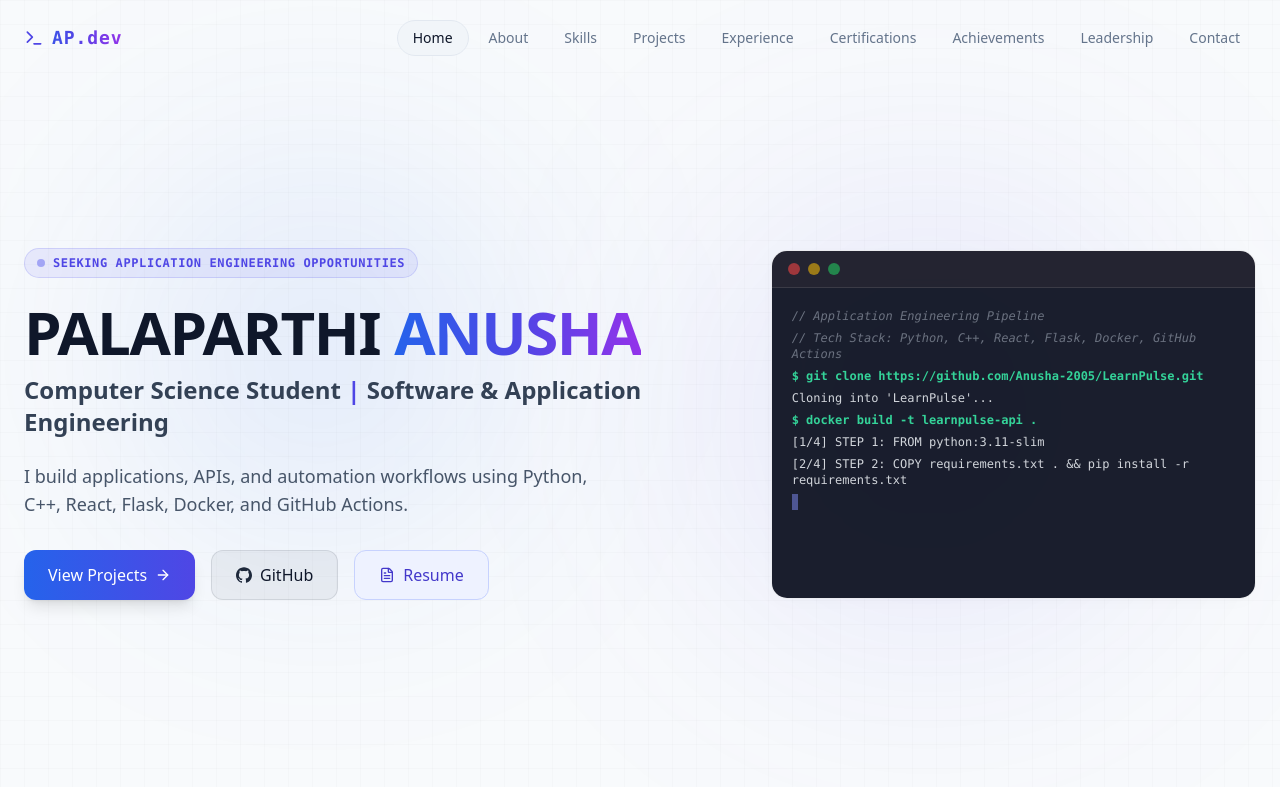
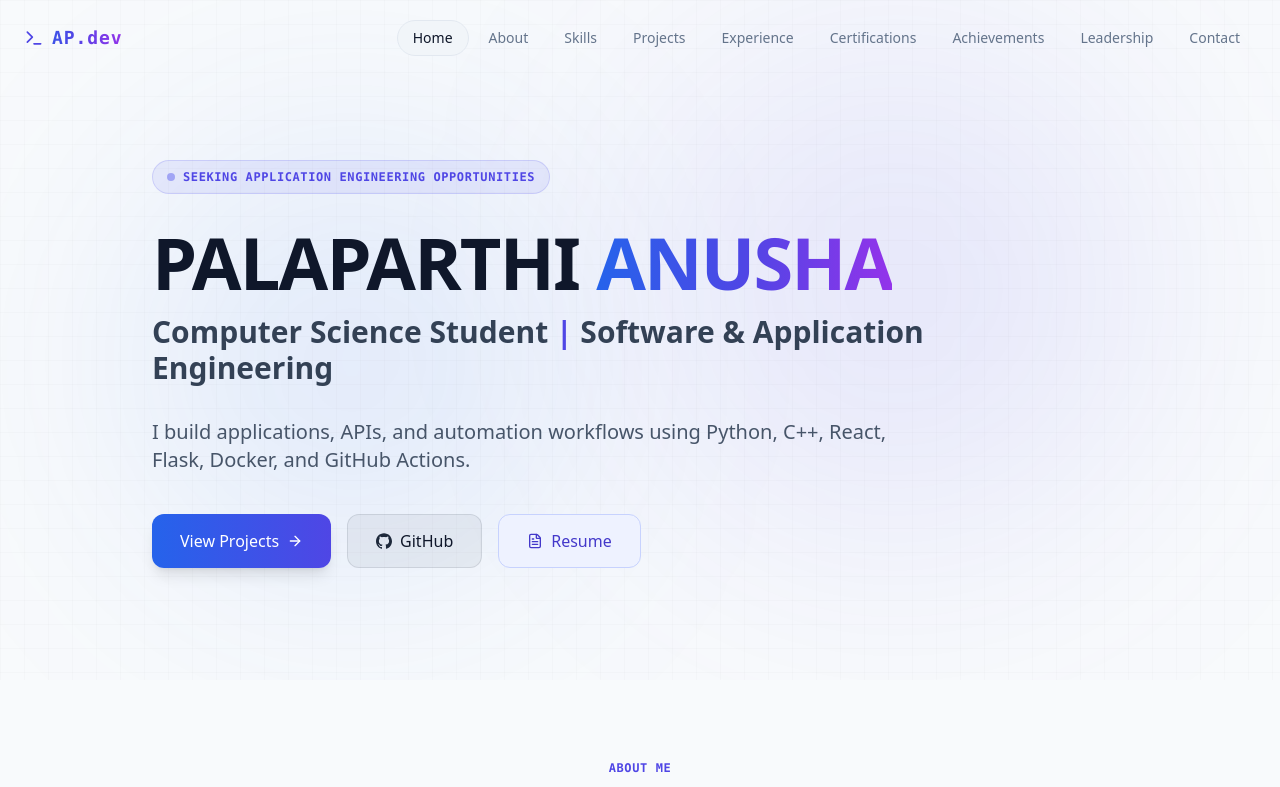
Before and after one commit to Anusha-2005/Portfolio, a Next.js app: page / in a window 1280 px wide. Shown: the top 787 px of the page. Built offline with nearby package versions, Linux system fonts and the light colour scheme.

Commit message:
refactor: remove terminal UI and expand hero content layout

```diff
--- a/src/components/Hero.tsx
+++ b/src/components/Hero.tsx
@@ -2,46 +2,9 @@
 
 import { motion } from "framer-motion";
 import { ArrowRight, FileText } from "lucide-react";
-import { useEffect, useState, useMemo } from "react";
 import { GithubIcon } from "./Icons";
 
 export default function Hero() {
-  const codeLines = useMemo(() => [
-    "// Application Engineering Pipeline",
-    "// Tech Stack: Python, C++, React, Flask, Docker, GitHub Actions",
-    "",
-    "$ git clone https://github.com/Anusha-2005/LearnPulse.git",
-    "Cloning into 'LearnPulse'...",
-    "",
-    "$ docker build -t learnpulse-api .",
-    "[1/4] STEP 1: FROM python:3.11-slim",
-    "[2/4] STEP 2: COPY requirements.txt . && pip install -r requirements.txt",
-    "[3/4] STEP 3: COPY . /app",
-    "[4/4] STEP 4: EXPOSE 5000",
-    "Successfully built image: learnpulse-api:latest",
-    "",
-    "$ pytest test_api.py -v",
-    "test_predict_performance PASSED [ 33% ]",
-    "test_data_preprocessing PASSED [ 66% ]",
-    "test_recommendations_endpoint PASSED [ 100% ]",
-    "",
-    "STATUS: REST API running on http://localhost:5000 (Flask)",
-    "Ready for frontend integration.",
-  ], []);
-
-  const [currentLineIndex, setCurrentLineIndex] = useState(0);
-  const [terminalLines, setTerminalLines] = useState<string[]>([]);
-
-  useEffect(() => {
-    if (currentLineIndex < codeLines.length) {
-      const timer = setTimeout(() => {
-        setTerminalLines((prev) => [...prev, codeLines[currentLineIndex]]);
-        setCurrentLineIndex((prev) => prev + 1);
-      }, 700);
-      return () => clearTimeout(timer);
-    }
-  }, [currentLineIndex, codeLines]);
-
   const handleScrollTo = (e: React.MouseEvent<HTMLButtonElement | HTMLAnchorElement>, id: string) => {
     e.preventDefault();
     const el = document.getElementById(id);
@@ -61,34 +24,32 @@ export default function Hero() {
   return (
     <section
       id="home"
-      className="relative min-h-screen flex items-center justify-center pt-28 pb-16 overflow-hidden bg-[#f8fafc]"
+      className="relative min-h-[85vh] flex items-center justify-center pt-32 pb-20 overflow-hidden bg-[#f8fafc]"
     >
       {/* Background grid */}
       <div className="absolute inset-0 bg-[linear-gradient(to_right,#00000004_1px,transparent_1px),linear-gradient(to_bottom,#00000004_1px,transparent_1px)] bg-[size:24px_24px] pointer-events-none" />
 
       {/* Decorative Blur Blobs */}
-      <div className="absolute top-[20%] left-[10%] w-[30vw] h-[30vw] rounded-full bg-blue-600/10 blur-[120px] pointer-events-none" />
-      <div className="absolute bottom-[20%] right-[10%] w-[35vw] h-[35vw] rounded-full bg-indigo-600/10 blur-[130px] pointer-events-none" />
+      <div className="absolute top-[20%] left-[10%] w-[35vw] h-[35vw] rounded-full bg-blue-600/10 blur-[120px] pointer-events-none" />
+      <div className="absolute bottom-[20%] right-[10%] w-[40vw] h-[40vw] rounded-full bg-indigo-600/10 blur-[130px] pointer-events-none" />
 
-      <div className="max-w-7xl mx-auto px-6 grid grid-cols-1 lg:grid-cols-12 gap-12 items-center relative z-10 w-full">
-        {/* Left Side Info */}
-        <div className="lg:col-span-7 text-left space-y-6">
+      <div className="max-w-5xl mx-auto px-6 relative z-10 w-full text-left space-y-8">
         <motion.div
           initial={{ opacity: 0, y: -20 }}
           animate={{ opacity: 1, y: 0 }}
           transition={{ duration: 0.5 }}
-            className="inline-flex items-center gap-2 px-3 py-1.5 rounded-full bg-indigo-500/10 border border-indigo-500/20 text-indigo-600 text-xs font-semibold tracking-wider uppercase font-mono"
+          className="inline-flex items-center gap-2 px-3.5 py-2 rounded-full bg-indigo-500/10 border border-indigo-500/20 text-indigo-600 text-xs font-semibold tracking-wider uppercase font-mono"
         >
           <span className="w-2 h-2 rounded-full bg-indigo-500 animate-pulse" />
           Seeking Application Engineering Opportunities
         </motion.div>
 
-          <div className="space-y-3">
+        <div className="space-y-4 max-w-4xl">
           <motion.h1
             initial={{ opacity: 0, y: 20 }}
             animate={{ opacity: 1, y: 0 }}
             transition={{ duration: 0.6, delay: 0.2 }}
-              className="text-4xl sm:text-5xl md:text-6xl font-bold tracking-tight text-slate-900 leading-tight"
+            className="text-4xl sm:text-6xl md:text-7xl font-bold tracking-tight text-slate-900 leading-tight"
           >
             PALAPARTHI <span className="text-gradient-primary">ANUSHA</span>
           </motion.h1>
@@ -96,7 +57,7 @@ export default function Hero() {
             initial={{ opacity: 0, y: 20 }}
             animate={{ opacity: 1, y: 0 }}
             transition={{ duration: 0.6, delay: 0.3 }}
-              className="text-lg sm:text-xl md:text-2xl font-semibold text-slate-700 font-sans"
+            className="text-xl sm:text-2xl md:text-3xl font-semibold text-slate-700 font-sans"
           >
             Computer Science Student <span className="text-indigo-600">|</span> Software & Application Engineering
           </motion.h2>
@@ -106,7 +67,7 @@ export default function Hero() {
           initial={{ opacity: 0, y: 20 }}
           animate={{ opacity: 1, y: 0 }}
           transition={{ duration: 0.6, delay: 0.4 }}
-            className="text-slate-600 max-w-xl text-base sm:text-lg leading-relaxed"
+          className="text-slate-600 max-w-3xl text-lg sm:text-xl leading-relaxed"
         >
           I build applications, APIs, and automation workflows using Python, C++, React, Flask, Docker, and GitHub Actions.
         </motion.p>
@@ -119,7 +80,7 @@ export default function Hero() {
         >
           <button
             onClick={(e) => handleScrollTo(e, "projects")}
-              className="inline-flex items-center gap-2 px-6 py-3 rounded-xl bg-gradient-to-r from-blue-600 to-indigo-600 hover:from-blue-500 hover:to-indigo-500 text-white font-medium shadow-lg hover:shadow-indigo-500/20 hover:scale-[1.02] active:scale-[0.98] transition-all duration-200 cursor-pointer"
+            className="inline-flex items-center gap-2 px-7 py-3.5 rounded-xl bg-gradient-to-r from-blue-600 to-indigo-600 hover:from-blue-500 hover:to-indigo-500 text-white font-medium shadow-lg hover:shadow-indigo-500/20 hover:scale-[1.02] active:scale-[0.98] transition-all duration-200 cursor-pointer"
           >
             <span>View Projects</span>
             <ArrowRight className="w-4 h-4" />
@@ -129,7 +90,7 @@ export default function Hero() {
             href="https://github.com/Anusha-2005"
             target="_blank"
             rel="noopener noreferrer"
-              className="inline-flex items-center gap-2 px-6 py-3 rounded-xl bg-slate-900/5 hover:bg-slate-900/10 text-slate-900 font-medium border border-slate-900/10 hover:border-slate-900/20 hover:scale-[1.02] active:scale-[0.98] transition-all duration-200 cursor-pointer"
+            className="inline-flex items-center gap-2 px-7 py-3.5 rounded-xl bg-slate-900/5 hover:bg-slate-900/10 text-slate-900 font-medium border border-slate-900/10 hover:border-slate-900/20 hover:scale-[1.02] active:scale-[0.98] transition-all duration-200 cursor-pointer"
           >
             <GithubIcon className="w-4 h-4 text-slate-800" />
             <span>GitHub</span>
@@ -139,71 +100,13 @@ export default function Hero() {
             href="https://drive.google.com/file/d/1yKFExq7ilw1f_eAqMIipAh30v6Du2Cfo/view?usp=sharing"
             target="_blank"
             rel="noopener noreferrer"
-              className="inline-flex items-center gap-2 px-6 py-3 rounded-xl bg-indigo-50 hover:bg-indigo-100 text-indigo-700 font-medium border border-indigo-200 hover:scale-[1.02] active:scale-[0.98] transition-all duration-200 cursor-pointer"
+            className="inline-flex items-center gap-2 px-7 py-3.5 rounded-xl bg-indigo-50 hover:bg-indigo-100 text-indigo-700 font-medium border border-indigo-200 hover:scale-[1.02] active:scale-[0.98] transition-all duration-200 cursor-pointer"
           >
             <FileText className="w-4 h-4" />
             <span>Resume</span>
           </a>
         </motion.div>
       </div>
-
-        {/* Right Side Terminal Animation */}
-        <motion.div
-          initial={{ opacity: 0, scale: 0.95 }}
-          animate={{ opacity: 1, scale: 1 }}
-          transition={{ duration: 0.8, delay: 0.3 }}
-          className="lg:col-span-5 w-full flex justify-center"
-        >
-          <div className="w-full max-w-lg rounded-2xl glass-card overflow-hidden shadow-2xl relative">
-            {/* Terminal Header */}
-            <div className="px-4 py-3 bg-[#0d0d1b]/90 border-b border-white/10 flex items-center">
-              <div className="flex gap-2">
-                <span className="w-3 h-3 rounded-full bg-red-500/60" />
-                <span className="w-3 h-3 rounded-full bg-yellow-500/60" />
-                <span className="w-3 h-3 rounded-full bg-green-500/60" />
-              </div>
-            </div>
-
-            {/* Terminal Content */}
-            <div className="p-5 font-mono text-xs text-gray-300 min-h-[310px] max-h-[310px] overflow-y-auto space-y-1.5 select-none text-left bg-slate-950/90">
-              {terminalLines.map((line, idx) => {
-                if (line.startsWith("//")) {
-                  return (
-                    <div key={idx} className="text-gray-500 italic">
-                      {line}
-                    </div>
-                  );
-                }
-                if (line.startsWith("$")) {
-                  return (
-                    <div key={idx} className="text-emerald-400 font-semibold">
-                      {line}
-                    </div>
-                  );
-                }
-                if (line.includes("PASSED")) {
-                  return (
-                    <div key={idx} className="text-indigo-400">
-                      {line}
-                    </div>
-                  );
-                }
-                if (line.includes("STATUS:")) {
-                  return (
-                    <div key={idx} className="text-amber-400 font-bold">
-                      {line}
-                    </div>
-                  );
-                }
-                return <div key={idx}>{line}</div>;
-              })}
-              {currentLineIndex < codeLines.length && (
-                <span className="inline-block w-1.5 h-4 bg-indigo-400 animate-pulse" />
-              )}
-            </div>
-          </div>
-        </motion.div>
-      </div>
     </section>
   );
 }
```
Lines whose indentation alone changed are shown as unchanged.
